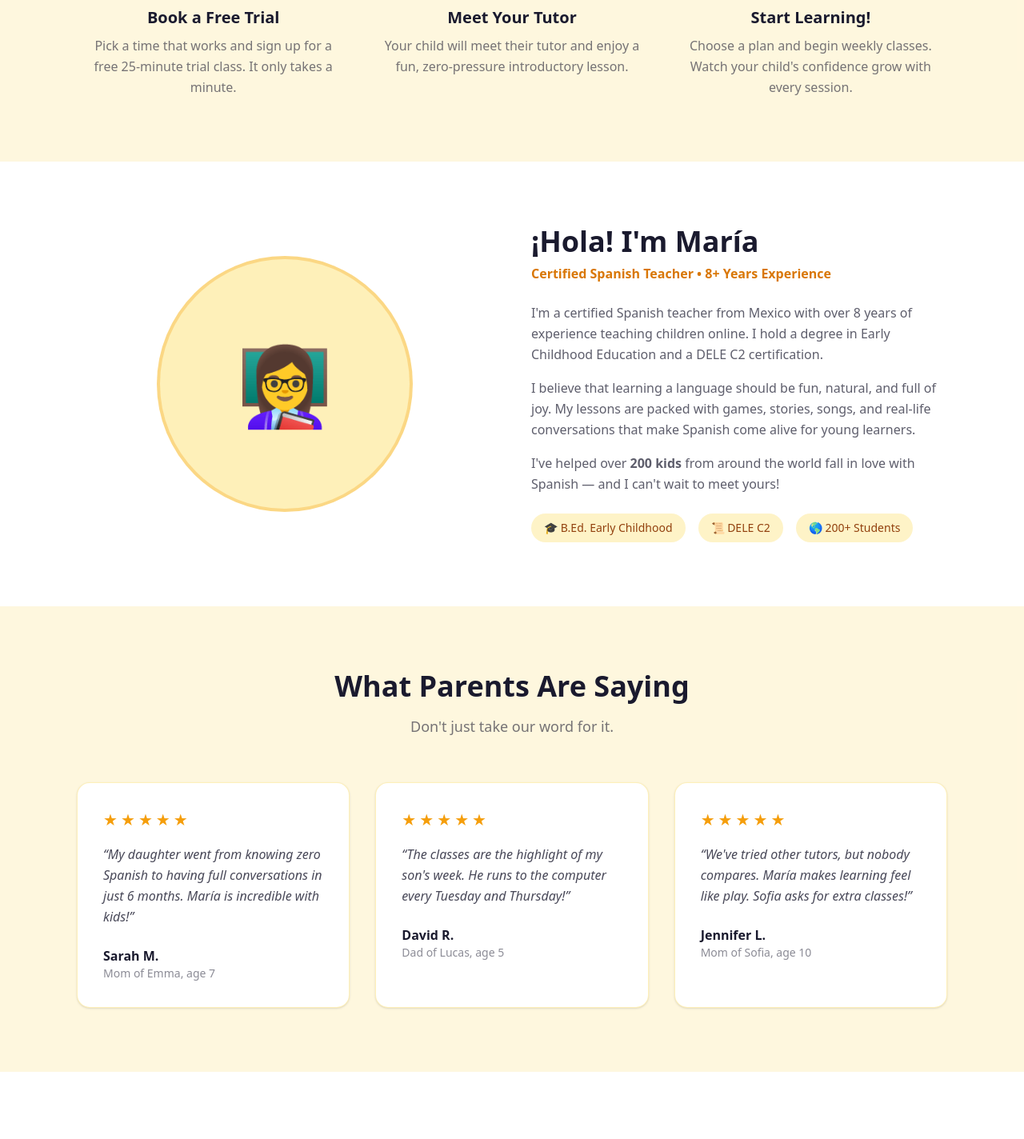
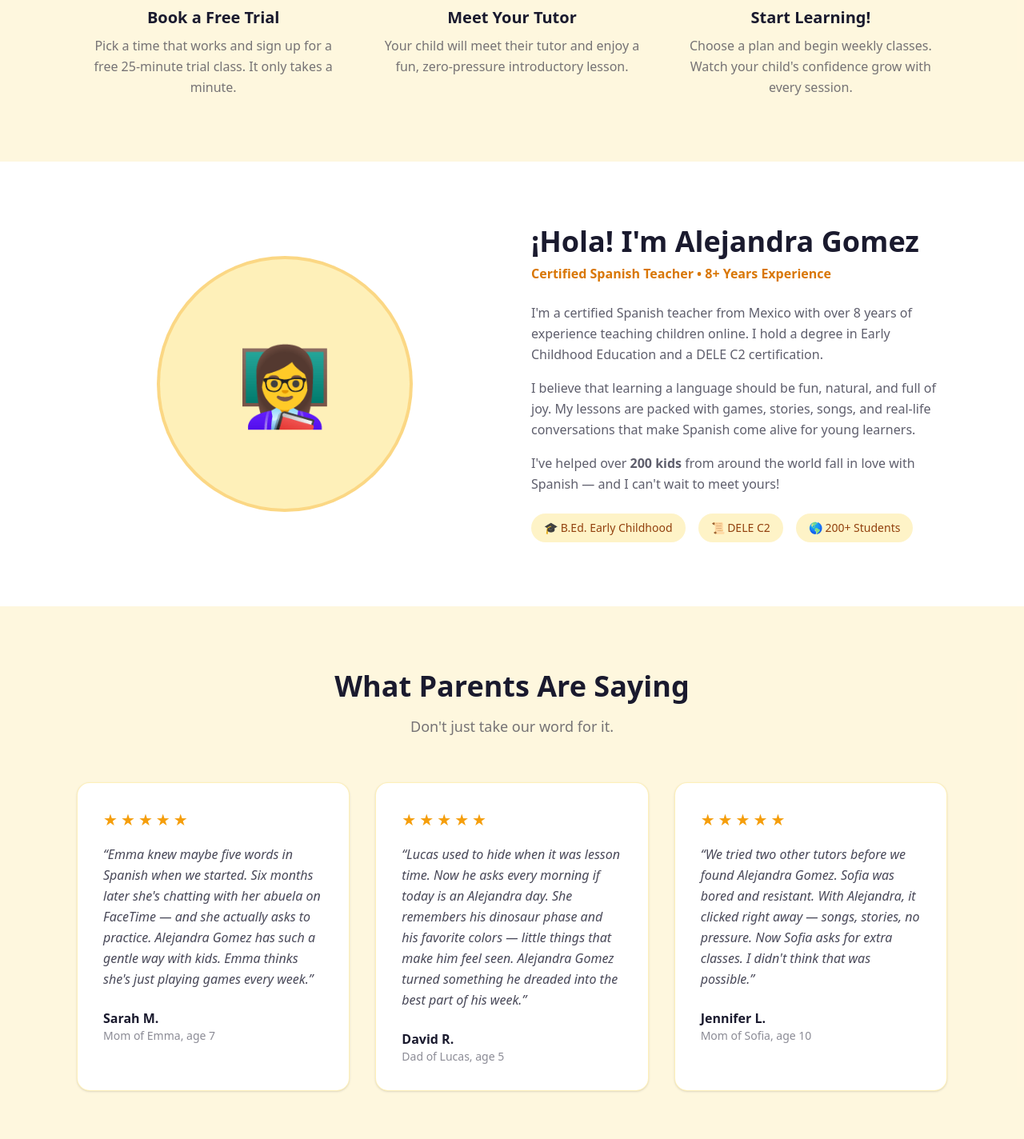
Before and after one commit to spanishprepkids/ui, a Next.js app: page / in a window 1280 px wide. Shown: the part 1690-3114 px from the top of the page at 80% size. Built offline with nearby package versions, Linux system fonts and the light colour scheme.

Commit message:
Personalize site with Alejandra Gomez name and parent testimonials.
Co-authored-by: Cursor <cursoragent@cursor.com>

```diff
--- a/src/components/About.tsx
+++ b/src/components/About.tsx
@@ -13,7 +13,7 @@ export default function About() {
           {/* Bio */}
           <div>
             <h2 className="text-3xl md:text-4xl font-extrabold text-foreground mb-2">
-              ¡Hola! I&apos;m María
+              ¡Hola! I&apos;m Alejandra Gomez
             </h2>
             <p className="text-primary-dark font-semibold mb-6">
               Certified Spanish Teacher &bull; 8+ Years Experience
--- a/src/components/Testimonials.tsx
+++ b/src/components/Testimonials.tsx
@@ -1,21 +1,21 @@
 const testimonials = [
   {
     quote:
-      "My daughter went from knowing zero Spanish to having full conversations in just 6 months. María is incredible with kids!",
+      "Emma knew maybe five words in Spanish when we started. Six months later she's chatting with her abuela on FaceTime — and she actually asks to practice. Alejandra Gomez has such a gentle way with kids. Emma thinks she's just playing games every week.",
     name: "Sarah M.",
     detail: "Mom of Emma, age 7",
     stars: 5,
   },
   {
     quote:
-      "The classes are the highlight of my son's week. He runs to the computer every Tuesday and Thursday!",
+      "Lucas used to hide when it was lesson time. Now he asks every morning if today is an Alejandra day. She remembers his dinosaur phase and his favorite colors — little things that make him feel seen. Alejandra Gomez turned something he dreaded into the best part of his week.",
     name: "David R.",
     detail: "Dad of Lucas, age 5",
     stars: 5,
   },
   {
     quote:
-      "We've tried other tutors, but nobody compares. María makes learning feel like play. Sofia asks for extra classes!",
+      "We tried two other tutors before we found Alejandra Gomez. Sofia was bored and resistant. With Alejandra, it clicked right away — songs, stories, no pressure. Now Sofia asks for extra classes. I didn't think that was possible.",
     name: "Jennifer L.",
     detail: "Mom of Sofia, age 10",
     stars: 5,
```
